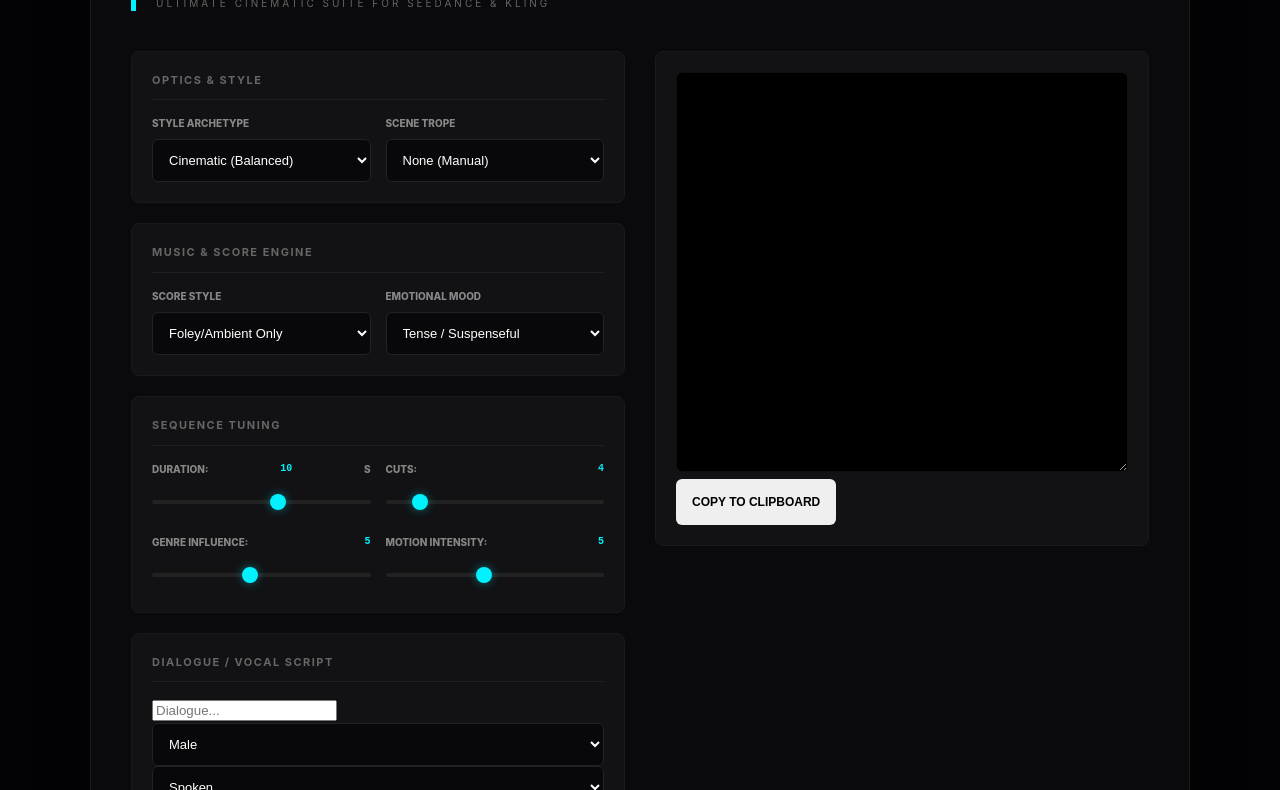
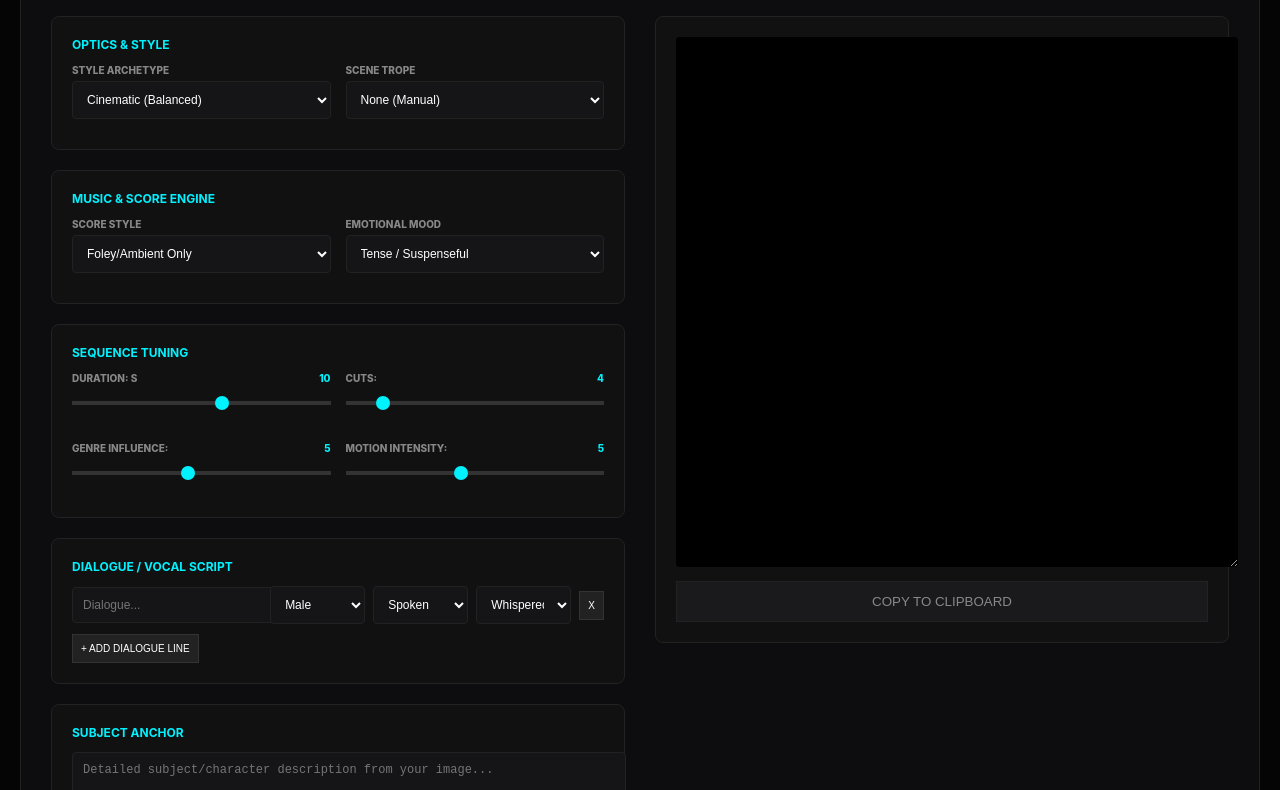
Before and after one commit to CupOfTeaAndToast/VideoPromptGeneratorWeb, a plain HTML site: page index.html in a window 1280 px wide. Shown: the part 136-926 px from the top of the page. Drawn offline with Linux system fonts and the light colour scheme.

Commit message:
Update style.css
v3

```diff
--- a/style.css
+++ b/style.css
@@ -1,235 +1,23 @@
-:root {
-    --bg-color: #030305;
-    --container-bg: #0a0a0c;
-    --card-bg: #121215;
-    --accent-color: #00f2ff;
-    --accent-glow: rgba(0, 242, 255, 0.4);
-    --text-color: #e0e0e0;
-    --label-color: #666;
-    --border-color: #1a1a1e;
-    --primary-gradient: linear-gradient(135deg, #00f2ff, #0072ff);
-}
-
-* { box-sizing: border-box; }
-
-body {
-    margin: 0;
-    padding: 0;
-    background-color: var(--bg-color);
-    color: var(--text-color);
-    font-family: 'Inter', -apple-system, BlinkMacSystemFont, "Segoe UI", Roboto, sans-serif;
-    line-height: 1.6;
-}
-
-.wrapper {
-    display: flex;
-    justify-content: center;
-    padding: 40px 20px;
-}
-
-.container {
-    width: 100%;
-    max-width: 1100px;
-    background: var(--container-bg);
-    border: 1px solid var(--border-color);
-    border-radius: 12px;
-    padding: 40px;
-    box-shadow: 0 20px 50px rgba(0,0,0,0.5);
-}
-
-header {
-    border-left: 5px solid var(--accent-color);
-    padding-left: 20px;
-    margin-bottom: 40px;
-}
-
-h1 {
-    font-size: 28px;
-    font-weight: 900;
-    margin: 0;
-    letter-spacing: -1px;
-    color: #fff;
-}
-
-.subtitle {
-    font-size: 10px;
-    color: var(--label-color);
-    text-transform: uppercase;
-    letter-spacing: 3px;
-    margin-top: 5px;
-}
-
-main {
-    display: grid;
-    grid-template-columns: 1fr 1fr;
-    gap: 30px;
-}
-
-@media (max-width: 900px) {
-    main { grid-template-columns: 1fr; }
-}
-
-.card {
-    background: var(--card-bg);
-    border: 1px solid var(--border-color);
-    border-radius: 8px;
-    padding: 20px;
-    margin-bottom: 20px;
-}
-
-.card h3 {
-    font-size: 11px;
-    text-transform: uppercase;
-    letter-spacing: 1.5px;
-    color: var(--label-color);
-    margin-top: 0;
-    margin-bottom: 15px;
-    border-bottom: 1px solid #1f1f23;
-    padding-bottom: 10px;
-}
-
-.primary-card {
-    border-top: 2px solid var(--accent-color);
-}
-
-.grid {
-    display: grid;
-    grid-template-columns: 1fr 1fr;
-    gap: 15px;
-}
-
-.grid-single {
-    display: flex;
-    flex-direction: column;
-    gap: 15px;
-}
-
-section {
-    display: flex;
-    flex-direction: column;
-    gap: 8px;
-}
-
-label {
-    font-size: 10px;
-    font-weight: 800;
-    color: #888;
-    text-transform: uppercase;
-    display: flex;
-    justify-content: space-between;
-}
-
-label span {
-    color: var(--accent-color);
-    font-family: monospace;
-}
-
-select, textarea, input[type="range"] {
-    width: 100%;
-    padding: 12px;
-    background: #08080a;
-    color: #fff;
-    border: 1px solid #222;
-    border-radius: 6px;
-    font-size: 13px;
-    transition: all 0.2s ease;
-}
-
-select:focus, textarea:focus {
-    outline: none;
-    border-color: var(--accent-color);
-    box-shadow: 0 0 10px var(--accent-glow);
-}
-
-textarea {
-    height: 80px;
-    resize: vertical;
-    font-family: inherit;
-}
-
-input[type="range"] {
-    -webkit-appearance: none;
-    height: 4px;
-    background: #222;
-    padding: 0;
-    margin: 15px 0;
-}
-
-input[type="range"]::-webkit-slider-thumb {
-    -webkit-appearance: none;
-    width: 16px;
-    height: 16px;
-    background: var(--accent-color);
-    border-radius: 50%;
-    cursor: pointer;
-    box-shadow: 0 0 10px var(--accent-glow);
-}
-
-.action-buttons {
-    display: flex;
-    gap: 15px;
-}
-
-button {
-    flex: 1;
-    padding: 16px;
-    font-weight: 900;
-    font-size: 12px;
-    text-transform: uppercase;
-    border: none;
-    border-radius: 6px;
-    cursor: pointer;
-    transition: all 0.3s ease;
-}
-
-.btn-primary {
-    background: var(--primary-gradient);
-    color: #000;
-}
-
-.btn-primary:hover {
-    filter: brightness(1.1);
-    transform: translateY(-2px);
-    box-shadow: 0 10px 20px var(--accent-glow);
-}
-
-.btn-secondary {
-    background: #1a1a1e;
-    color: #888;
-    border: 1px solid #222;
-}
-
-.btn-secondary:hover {
-    background: #222;
-    color: #fff;
-}
-
-#outputPrompt {
-    height: 400px;
-    font-family: 'Fira Code', 'Courier New', monospace;
-    font-size: 12px;
-    color: #00ff95;
-    background: #000;
-    line-height: 1.6;
-    border: 1px solid #111;
-}
-
-.negative-card textarea {
-    height: 60px;
-    font-size: 11px;
-    color: #ff6b6b;
-}
-
-footer {
-    margin-top: 40px;
-    text-align: center;
-    border-top: 1px solid #1a1a1e;
-    padding-top: 20px;
-}
-
-footer p {
-    font-size: 9px;
-    color: #444;
-    text-transform: uppercase;
-    letter-spacing: 1px;
-}
+:root { --bg: #050505; --card: #0d0d0f; --accent: #00f2ff; --txt: #f0f0f0; --in: #151518; --border: #222; }
+body { margin: 0; background: var(--bg); color: var(--txt); font-family: 'Inter', sans-serif; }
+.wrapper { display: flex; justify-content: center; padding: 40px 20px; }
+.container { width: 100%; max-width: 1200px; background: var(--card); padding: 30px; border-radius: 12px; border: 1px solid var(--border); }
+header { border-left: 4px solid var(--accent); padding-left: 20px; margin-bottom: 30px; }
+h1 { font-size: 24px; margin: 0; letter-spacing: -1px; }
+.subtitle { font-size: 10px; color: #666; text-transform: uppercase; letter-spacing: 2px; }
+main { display: grid; grid-template-columns: 1fr 1fr; gap: 30px; }
+.card { background: #111; padding: 20px; border-radius: 8px; margin-bottom: 20px; border: 1px solid var(--border); }
+h3 { font-size: 12px; text-transform: uppercase; margin-top: 0; color: var(--accent); }
+.hint { font-size: 10px; color: #555; margin-bottom: 15px; }
+.grid { display: grid; grid-template-columns: 1fr 1fr; gap: 15px; }
+section { display: flex; flex-direction: column; gap: 5px; margin-bottom: 10px; }
+label { font-size: 10px; font-weight: 800; color: #888; text-transform: uppercase; }
+label span { color: var(--accent); float: right; }
+select, textarea, input[type="text"] { width: 100%; padding: 10px; background: var(--in); color: #fff; border: 1px solid var(--border); border-radius: 4px; font-size: 12px; }
+input[type="range"] { -webkit-appearance: none; height: 4px; background: #333; margin: 12px 0; }
+input[type="range"]::-webkit-slider-thumb { -webkit-appearance: none; height: 14px; width: 14px; border-radius: 50%; background: var(--accent); cursor: pointer; }
+.dialogue-row { display: grid; grid-template-columns: 2fr 1fr 1fr 1fr auto; gap: 8px; margin-bottom: 10px; align-items: center; }
+.btn-small { padding: 8px; font-size: 10px; background: #222; color: #fff; border: 1px solid #333; cursor: pointer; }
+.btn-main { width: 100%; padding: 18px; background: linear-gradient(135deg, #00f2ff, #0072ff); border: none; font-weight: 900; cursor: pointer; border-radius: 6px; }
+#outputPrompt { width: 100%; height: 500px; background: #000; color: #00ff95; font-family: monospace; font-size: 12px; padding: 15px; border: none; }
+.btn-copy { width: 100%; padding: 12px; background: #1a1a1c; color: #888; border: 1px solid var(--border); cursor: pointer; margin-top: 10px; }
```
